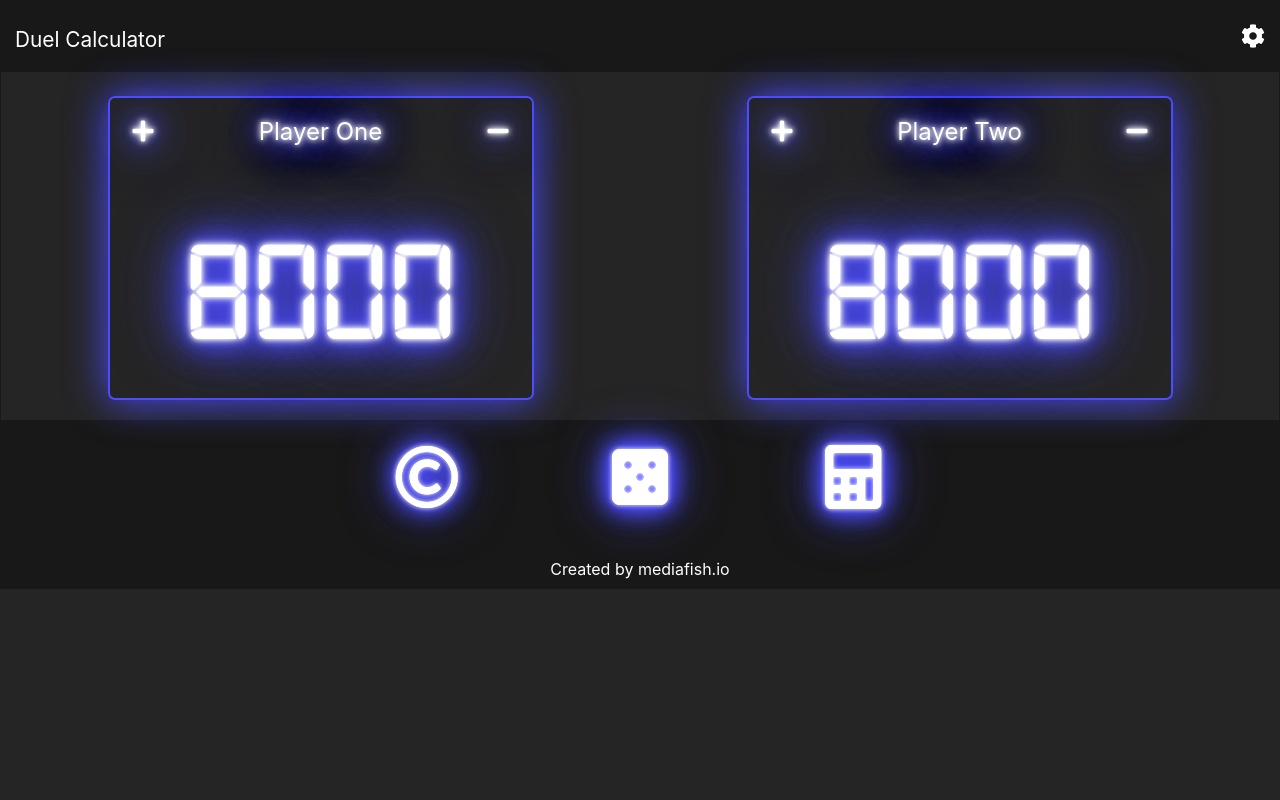
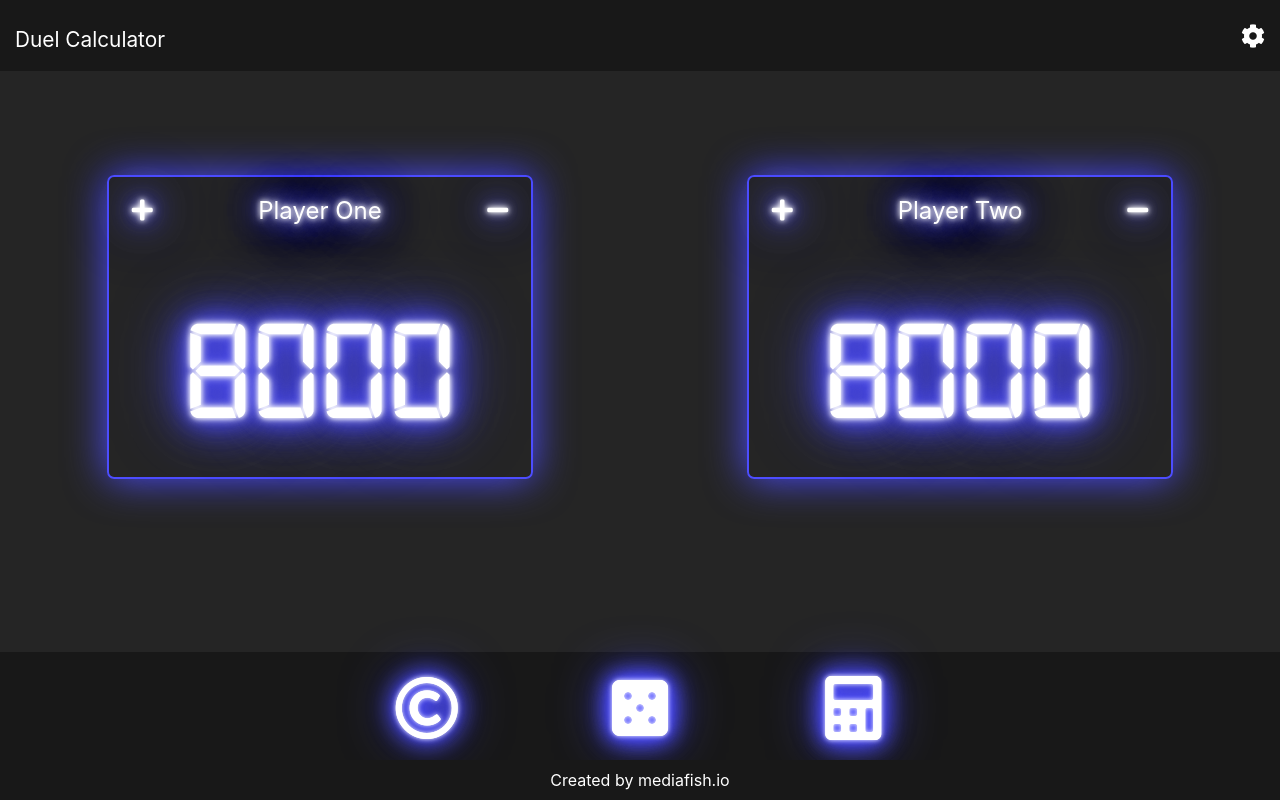
Before and after one commit to hjrdave/DuelCalculator, a React (Create React App) app: page / in a window 1280 px wide. Built offline with nearby package versions, Linux system fonts and the light colour scheme.

Commit message:
positioned score and footer

```diff
--- a/src/components/footer/_footer.scss
+++ b/src/components/footer/_footer.scss
@@ -1,7 +1,12 @@
 footer{
+    position: fixed;
+    width: 100%;
+    bottom: 0;
+    //border: 1px solid red;
     background-color: $background-dark;
     p{
         color: white;
         margin: 0px 0px 0px 0px;
+
     }
 }
--- a/src/components/score/_score.scss
+++ b/src/components/score/_score.scss
@@ -1,7 +1,8 @@
 .score-container{
-    border:1px solid $background-dark;
+    //border:1px solid $background-dark;
     height: 350px;
-
+   // border: 1px solid red;
+    margin-top: 10vh;
     .playername{
         p{
             font-size: $font-size-base + .5;
--- a/src/components/utilities/_utilities.scss
+++ b/src/components/utilities/_utilities.scss
@@ -1,5 +1,7 @@
 .utilitybar{
-
+    position: fixed;
+    width: 100%;
+    bottom: 20px;
     background-color: $background-dark;
     div{
 
```
